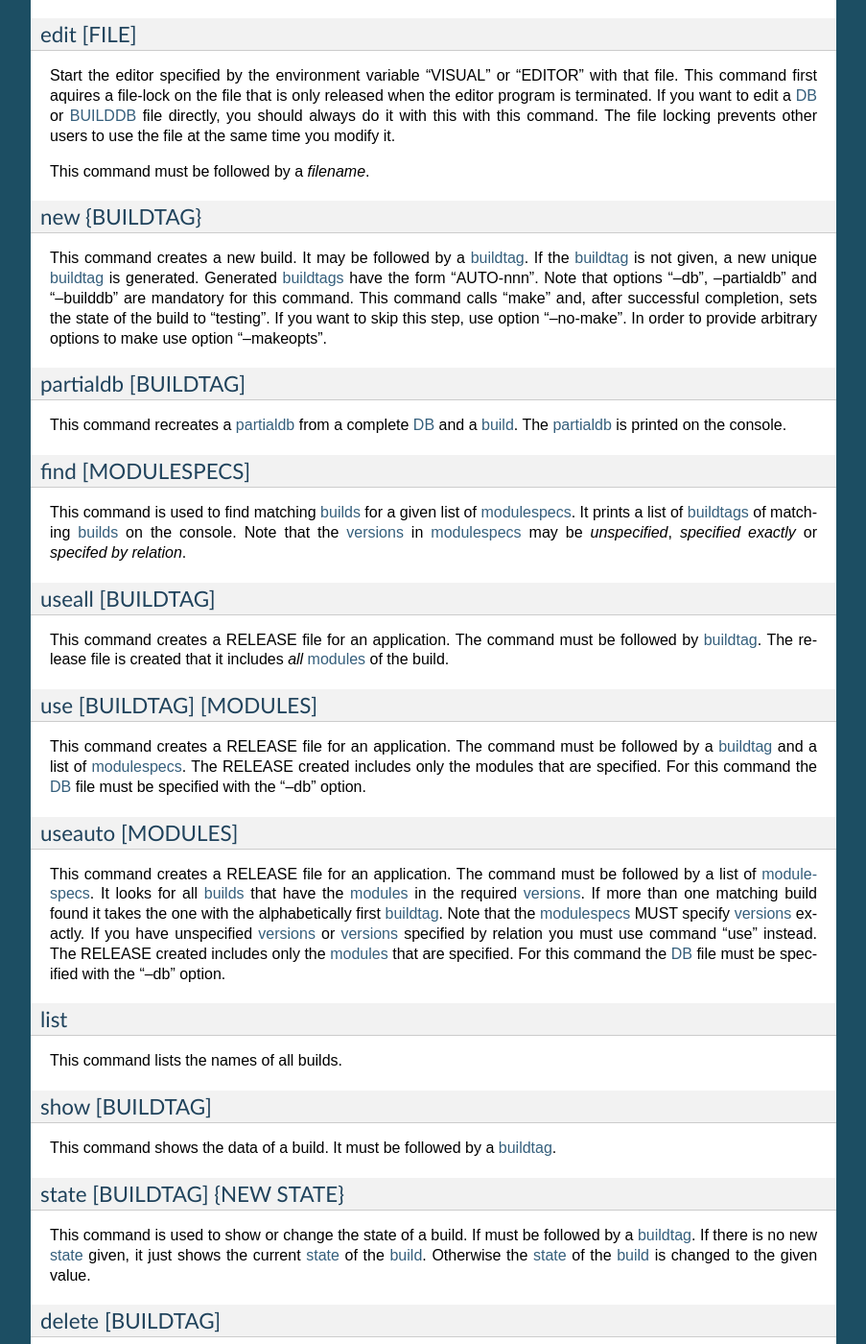
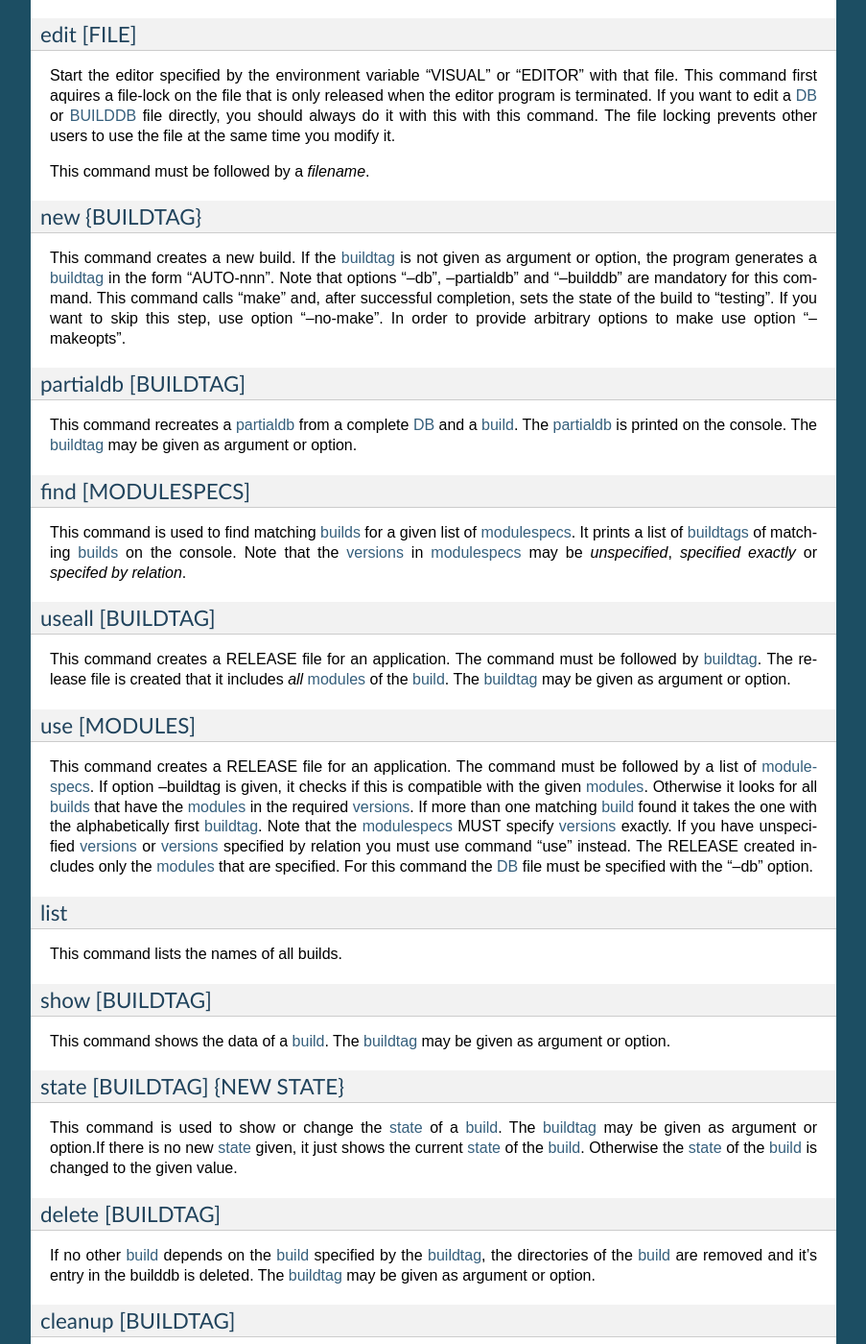
Before and after one commit to klauer/epics-sumo-mirror, a Sphinx documentation site: the page built from doc/reference-sumo-build.rst, in a window 1280 px wide and 1400 px high, scrolled down 2543 px. Shown: the whole window at 96% size, without its empty margins (198-1101 px from the left). Built offline with Sphinx 7.4.7, drawn with Linux system fonts in a browser that asks for light colours; some of the changed text lies outside the part shown.

Commit message:
In sumo-build commands "use" and "useauto" were merged.
"useauto" meant that the user doesn't have to provide a buildtag since the
program determines a matching buildtag itself.

Now "use" can also be started without a buildtag so it replaces "useall". In
order to do this, buildtag had to be implemented as a command line option. In
order to keep commands like "state" simple, these allow the specification of
the buildtag as command line option *or* parameter.

```diff
--- a/doc/reference-sumo-build.rst
+++ b/doc/reference-sumo-build.rst
@@ -167,19 +167,20 @@ This command must be followed by a *filename*.
 new {BUILDTAG}
 ++++++++++++++
 
-This command creates a new build. It may be followed by a :term:`buildtag`. If
-the :term:`buildtag` is not given, a new unique :term:`buildtag` is generated.
-Generated :term:`buildtags` have the form "AUTO-nnn". Note that options "--db",
---partialdb" and "--builddb" are mandatory for this command.  This command
-calls "make" and, after successful completion, sets the state of the build to
-"testing". If you want to skip this step, use option "--no-make". In order to
-provide arbitrary options to make use option "--makeopts".
+This command creates a new build. If the :term:`buildtag` is not given as
+argument or option, the program generates a :term:`buildtag` in the form
+"AUTO-nnn". Note that options "--db", --partialdb" and "--builddb" are
+mandatory for this command. This command calls "make" and, after successful
+completion, sets the state of the build to "testing". If you want to skip this
+step, use option "--no-make". In order to provide arbitrary options to make use
+option "--makeopts".
 
 partialdb [BUILDTAG]
 ++++++++++++++++++++
 
 This command recreates a :term:`partialdb` from a complete :term:`DB` and a
-:term:`build`. The :term:`partialdb` is printed on the console.
+:term:`build`. The :term:`partialdb` is printed on the console. The
+:term:`buildtag` may be given as argument or option.
 
 find [MODULESPECS]
 ++++++++++++++++++
@@ -195,28 +196,23 @@ useall [BUILDTAG]
 
 This command creates a RELEASE file for an application. The command must be
 followed by :term:`buildtag`. The release file is created that it includes
-*all* :term:`modules` of the build.
+*all* :term:`modules` of the :term:`build`. The :term:`buildtag` may be given
+as argument or option.
 
-use [BUILDTAG] [MODULES]
-++++++++++++++++++++++++
+use [MODULES]
++++++++++++++
 
 This command creates a RELEASE file for an application. The command must be
-followed by a :term:`buildtag` and a list of :term:`modulespecs`. The RELEASE
-created includes only the modules that are specified. For this command the
-:term:`DB` file must be specified with the "--db" option.
-
-useauto [MODULES]
-+++++++++++++++++
-
-This command creates a RELEASE file for an application. The command must be
-followed by a list of :term:`modulespecs`. It looks for all :term:`builds` that
-have the :term:`modules` in the required :term:`versions`. If more than one
-matching build found it takes the one with the alphabetically first
-:term:`buildtag`. Note that the :term:`modulespecs` MUST specify
-:term:`versions` exactly. If you have unspecified :term:`versions` or
-:term:`versions` specified by relation you must use command "use" instead. The
-RELEASE created includes only the :term:`modules` that are specified. For this
-command the :term:`DB` file must be specified with the "--db" option.
+followed by a list of :term:`modulespecs`. If option --buildtag is given, it
+checks if this is compatible with the given :term:`modules`.  Otherwise it
+looks for all :term:`builds` that have the :term:`modules` in the required
+:term:`versions`. If more than one matching :term:`build` found it takes the
+one with the alphabetically first :term:`buildtag`. Note that the
+:term:`modulespecs` MUST specify :term:`versions` exactly. If you have
+unspecified :term:`versions` or :term:`versions` specified by relation you must
+use command "use" instead.  The RELEASE created includes only the
+:term:`modules` that are specified. For this command the :term:`DB` file must
+be specified with the "--db" option.
 
 list
 ++++
@@ -226,31 +222,34 @@ This command lists the names of all builds.
 show [BUILDTAG]
 +++++++++++++++
 
-This command shows the data of a build. It must be followed by a
-:term:`buildtag`.
+This command shows the data of a :term:`build`. The :term:`buildtag` may be
+given as argument or option.
 
 state [BUILDTAG] {NEW STATE}
 ++++++++++++++++++++++++++++
 
-This command is used to show or change the state of a build. If must be
-followed by a :term:`buildtag`. If there is no new :term:`state` given, it just
-shows the current :term:`state` of the :term:`build`. Otherwise the
-:term:`state` of the :term:`build` is changed to the given value.
+This command is used to show or change the :term:`state` of a :term:`build`.
+The :term:`buildtag` may be given as argument or option.If there is no new
+:term:`state` given, it just shows the current :term:`state` of the
+:term:`build`. Otherwise the :term:`state` of the :term:`build` is changed to
+the given value.
 
 delete [BUILDTAG]
 +++++++++++++++++
 
 If no other :term:`build` depends on the :term:`build` specified by the
 :term:`buildtag`, the directories of the :term:`build` are removed and it's
-entry in the :term:`builddb` is deleted.
+entry in the builddb is deleted. The :term:`buildtag` may be given as argument
+or option.
 
 cleanup [BUILDTAG]
 ++++++++++++++++++
 
 This command removes the remains of a failed :term:`build`. If the command
 "new" is interrupted or stopped by an exception in the program, the
-:term:`build` may be in an incomplete state. In this case you can use the
-"cleanup" command to remove the directories of the failed build.
+:term:`build` may be in an incomplete :term:`state`. In this case you can use
+the "cleanup" command to remove the directories of the failed :term:`build`.
+The :term:`buildtag` may be given as argument or option.
 
 Options
 -------
@@ -276,6 +275,8 @@ Here is a short overview on command line options:
                       Define the name of the partialdb file.
 --builddb BUILDDB     Specify the BUILDDB file. This option value is stored in
                       the configuration file.
+-t BUILDTAG, --buildtag BUILDTAG
+                      Specify a buildtag.
 --supportdir SUPPORDIR
                       Specify the support directory. If this option is not
                       given take the current working directory as support
```
Also changed, not shown: 3 other files.
